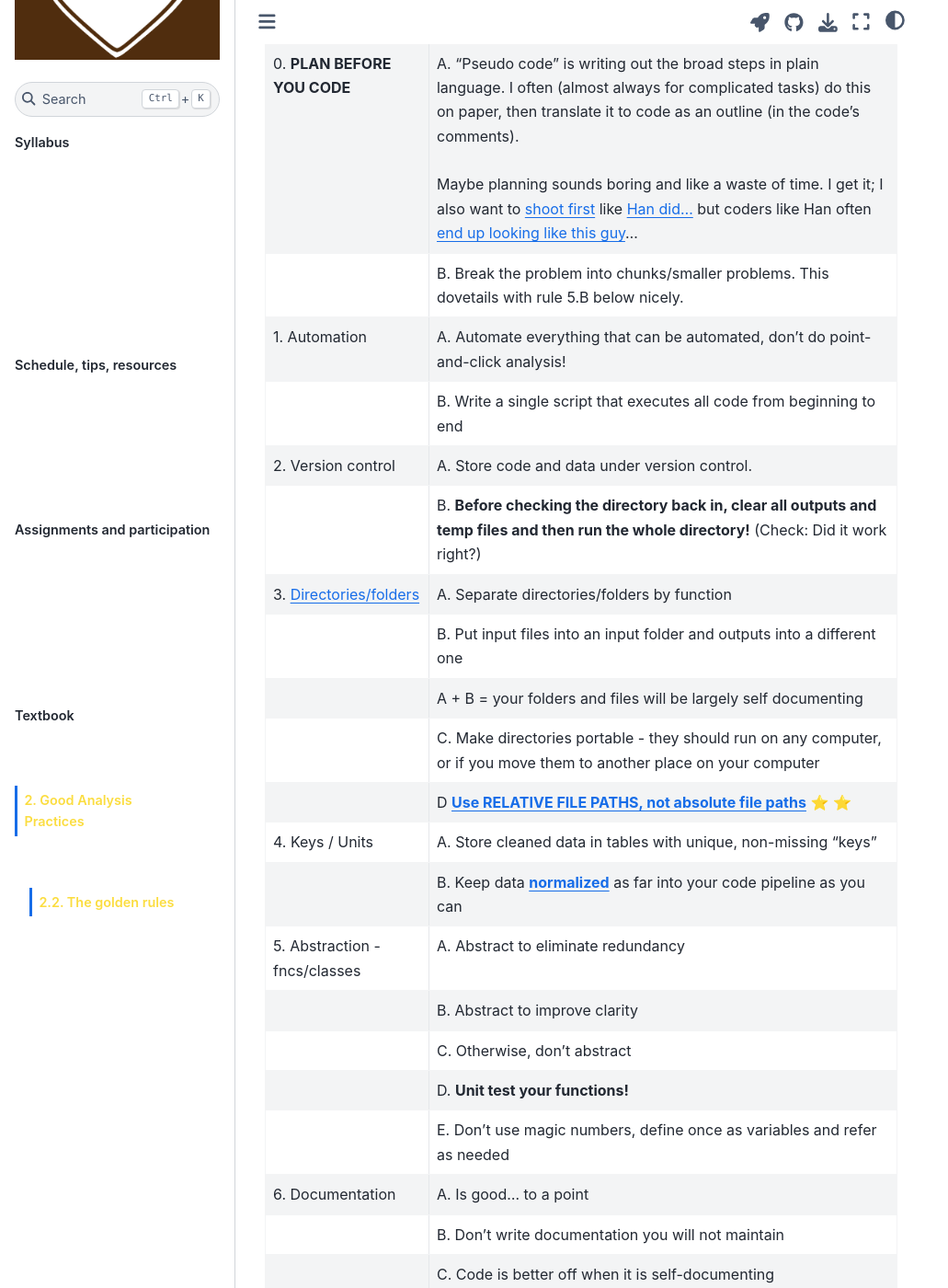
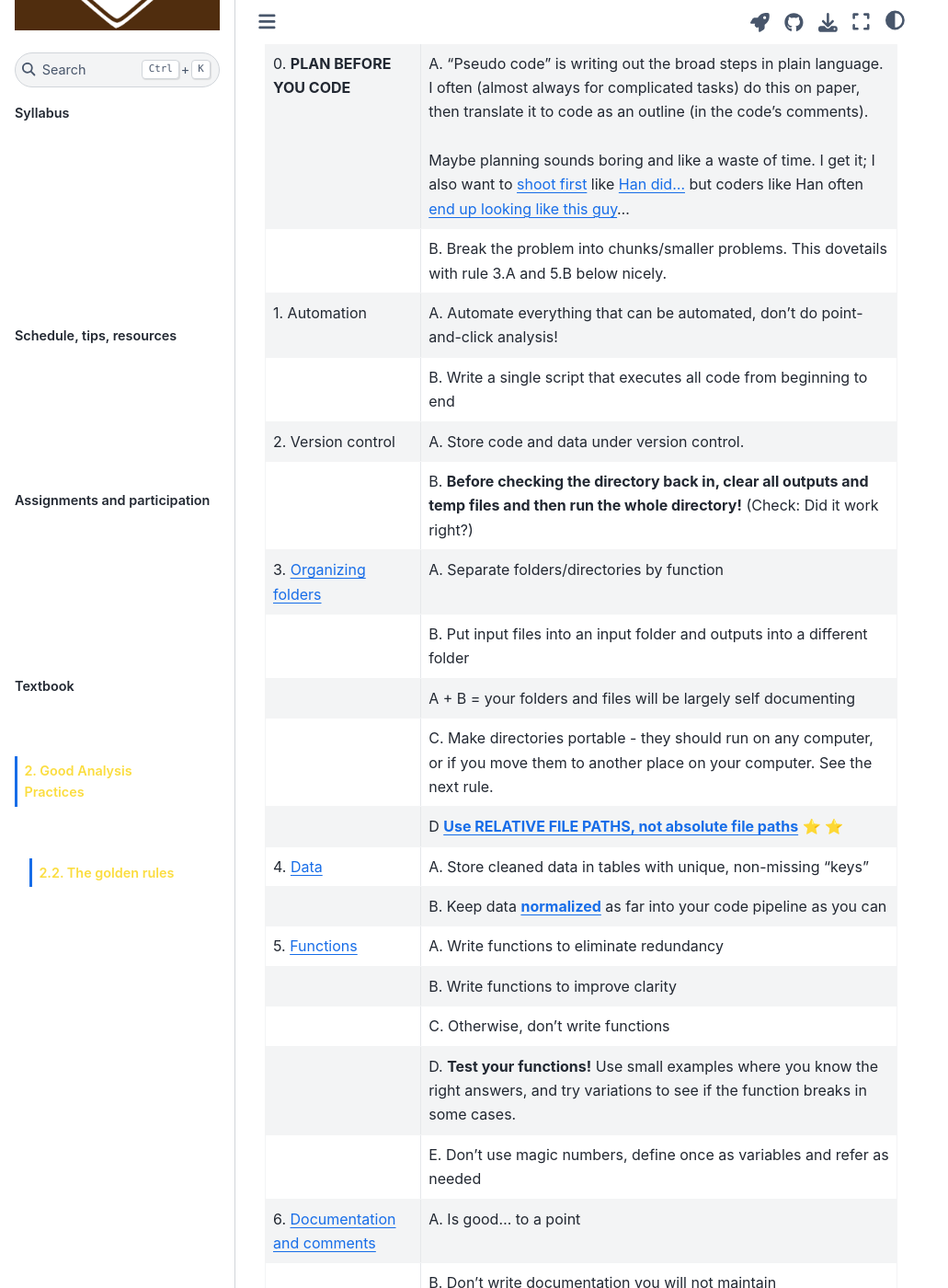
Before and after one commit to yonboyjohnjoy/ledatascifi-2022, a Jupyter Book: the page built from content/02/10_Golden_3.ipynb, in a window 1280 px wide and 1400 px high, scrolled down 277 px. Shown: the whole window at 92% size, without its empty margins (0-1031 px from the left). Built offline with Jupyter Book 1.0.4 settings and Sphinx 7.4.7 and the Sphinx Book theme 1.1.4, drawn with Linux system fonts in a browser that asks for light colours; pages that are not in the unit, such as notebooks, are missing from menus; some of the changed text lies outside the part shown.

Commit message:
Chapter 2, clarity and reorg
Still want to add some more tips

```diff
--- a/_toc.yml
+++ b/_toc.yml
@@ -75,11 +75,13 @@
     - file: "content/02/10_Golden_3"
       title: "The golden rules"
     - file: "content/02/10_Golden_4"
-      title: "Good data"
-    - file: "content/02/10_Golden_5"
-      title: "When to write functions"
+      title: "Storing data smartly"
+    - file: "content/02/10_Golden_5a"
+      title: "Functions"
+    - file: "content/02/10_Golden_5b"
+      title: "Writing good code comments"
     - file: "content/02/10_Golden_6"
-      title: "Reorganizing the bad research folder"
+      title: "Organizing your projects"
     - file: "content/02/10_Golden_7"
       title: "Filepaths"
 
```
Also changed, not shown: content/02/10_Golden_1.ipynb, content/02/10_Golden_2.ipynb, content/02/10_Golden_3.ipynb, content/02/10_Golden_4.ipynb, content/02/10_Golden_5.ipynb (deleted), content/02/10_Golden_5a.ipynb (added), content/02/10_Golden_5b.ipynb (added), content/02/10_Golden_6.ipynb, content/02/10_Golden_7.ipynb, content/02/img/catto.png (added).
